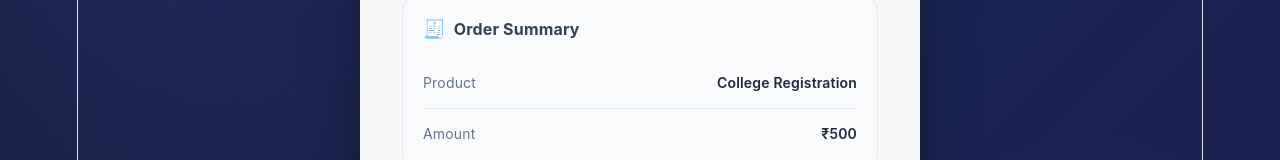
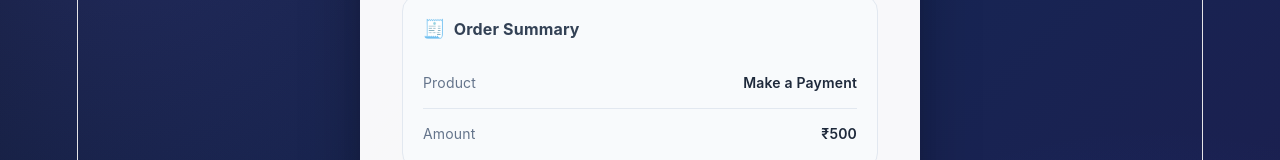
Before and after one commit to 25104013-charu/PayEase, a React (Vite) app in the folder frontend/: page / in a window 1280 px wide. Both pictures are taken after a click on the button "Make Payment". Shown: the part 259-419 px from the top of the page. Built offline with nearby package versions, Linux system fonts and the light colour scheme.

Commit message:
Change product name to Payment

```diff
--- a/frontend/src/App.jsx
+++ b/frontend/src/App.jsx
@@ -123,7 +123,7 @@ function App() {
                 name: "PayEase",
 
                 description:
-                    "College Registration Payment",
+                    "Make a Payment",
 
                 order_id:
                     orderData.order.id,
@@ -656,7 +656,7 @@ function App() {
                             </span>
 
                             <span>
-                                College Registration
+                                Make a Payment
                             </span>
 
                         </div>
```
